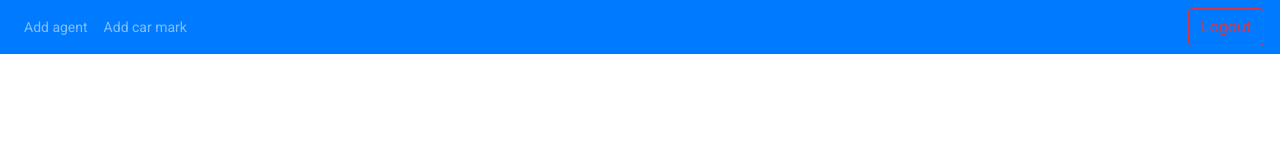
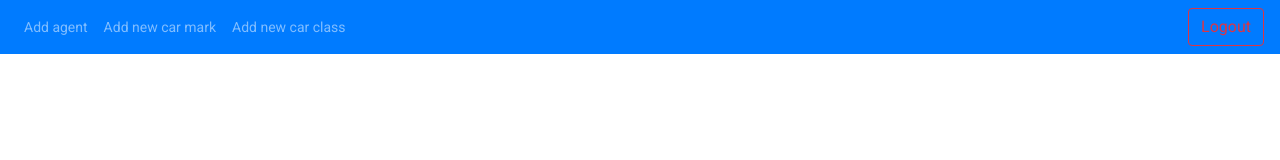
Before and after one commit to Duka997/XWS, an Angular app in the folder appFrontend/: page /homepageAdmin in a window 1280 px wide. Shown: the top 160 px of the page. Built offline with nearby package versions, Linux system fonts and the light colour scheme.

Commit message:
Update homepage-admin.component.html

```diff
--- a/appFrontend/src/app/header/homepage-admin/homepage-admin.component.html
+++ b/appFrontend/src/app/header/homepage-admin/homepage-admin.component.html
@@ -2,7 +2,8 @@
     <nav class="navbar navbar-expand-lg navbar-dark bg-primary">
        <ul class="navbar-nav mr-auto">
          <li class="nav-item">  <a class="nav-link" [routerLink]="['addAgent']">Add agent</a> </li>
-          <li> <a class="nav-link" [routerLink]="['addCarMark']">Add car mark</a> </li>
+          <li> <a class="nav-link" [routerLink]="['addCarMark']">Add new car mark</a> </li>
+          <li> <a class="nav-link" [routerLink]="['addCarClass']">Add new car class</a> </li>
        </ul>
 
        <ul class="navbar-nav mr-right" style="float: right;">
```
